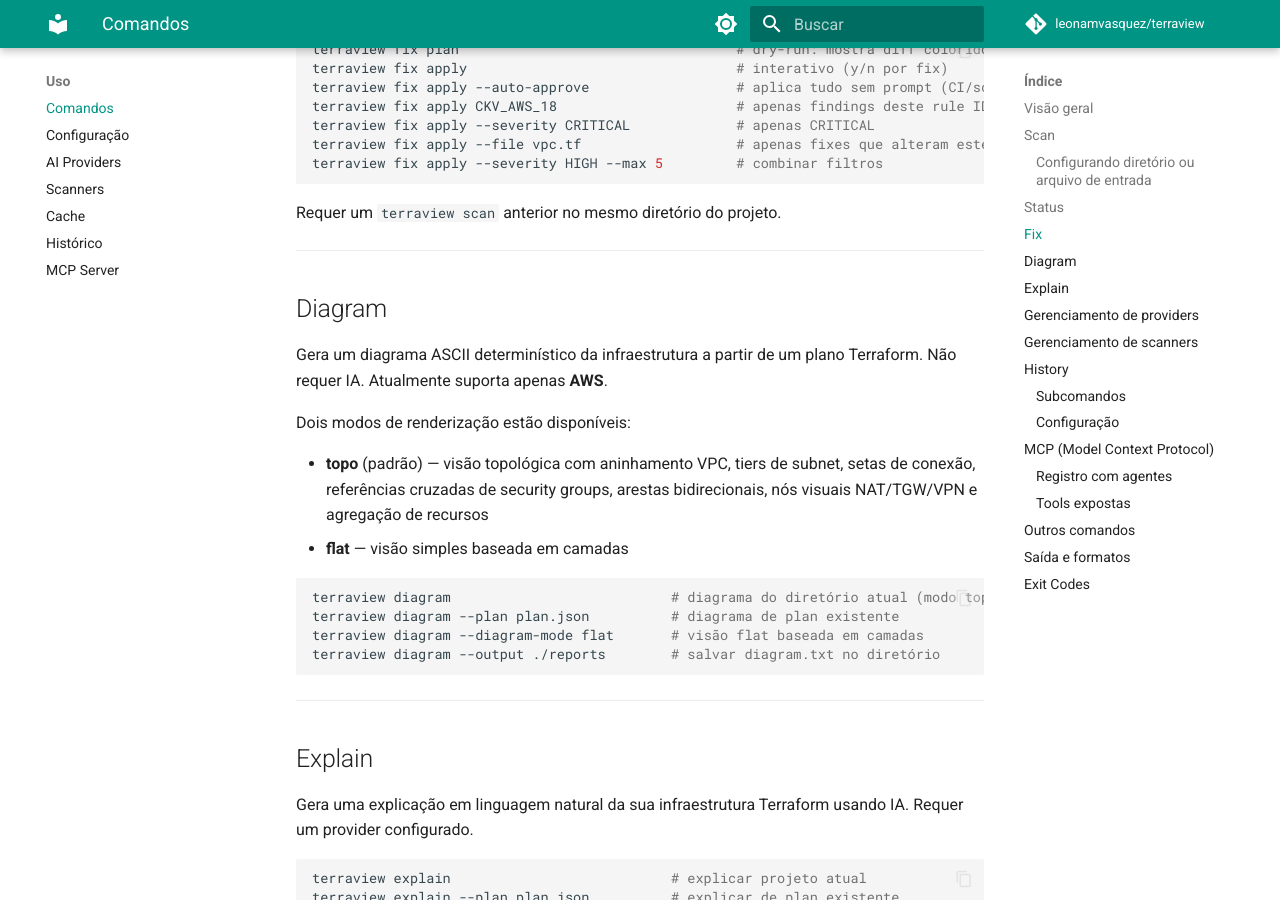
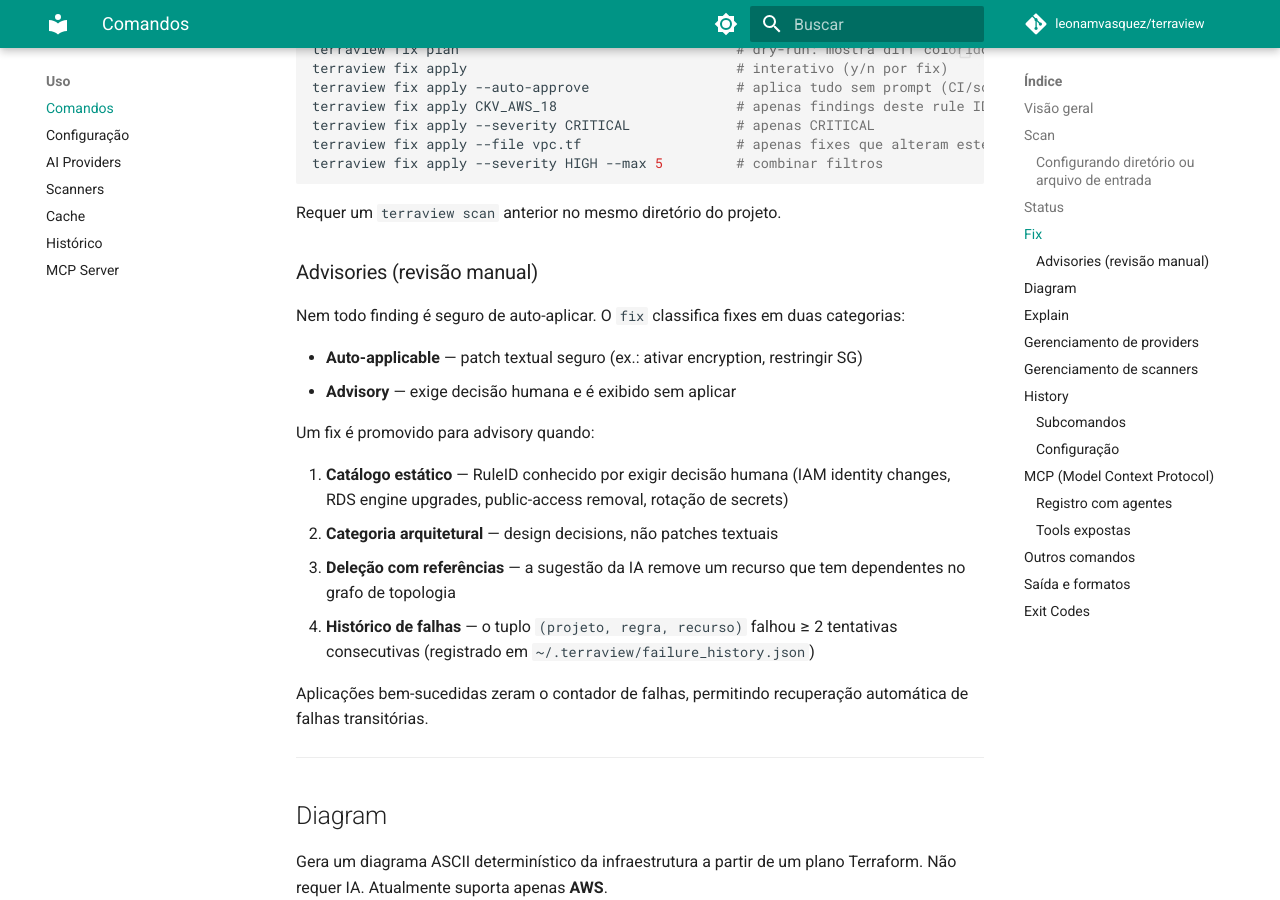
Before and after one commit to leonamvasquez/terraview, an MkDocs documentation site: the page built from docs/usage/commands.md, in a window 1280 px wide and 900 px high, scrolled down 2396 px. Built offline with MkDocs 1.6.1 and Material for MkDocs 9.7.7, drawn with Linux system fonts in a browser that asks for light colours; comment, search, counter and statistics services are not loaded.

Commit message:
docs: documentar advisory classifier, project context e failure history
- CHANGELOG: seção Unreleased descrevendo classificador multi-sinal, catálogo de regras advisory, histórico de falhas, project context, fixes de UX
- docs/usage/commands.md: nova seção 'Advisories (revisão manual)' explicando os 4 sinais de promoção

````diff
--- a/docs/usage/commands.md
+++ b/docs/usage/commands.md
@@ -120,6 +120,22 @@ terraview fix apply --severity HIGH --max 5         # combinar filtros
 ```
 
 Requer um `terraview scan` anterior no mesmo diretório do projeto.
+
+### Advisories (revisão manual)
+
+Nem todo finding é seguro de auto-aplicar. O `fix` classifica fixes em duas categorias:
+
+- **Auto-applicable** — patch textual seguro (ex.: ativar encryption, restringir SG)
+- **Advisory** — exige decisão humana e é exibido sem aplicar
+
+Um fix é promovido para advisory quando:
+
+1. **Catálogo estático** — RuleID conhecido por exigir decisão humana (IAM identity changes, RDS engine upgrades, public-access removal, rotação de secrets)
+2. **Categoria arquitetural** — design decisions, não patches textuais
+3. **Deleção com referências** — a sugestão da IA remove um recurso que tem dependentes no grafo de topologia
+4. **Histórico de falhas** — o tuplo `(projeto, regra, recurso)` falhou ≥ 2 tentativas consecutivas (registrado em `~/.terraview/failure_history.json`)
+
+Aplicações bem-sucedidas zeram o contador de falhas, permitindo recuperação automática de falhas transitórias.
 
 ---
 
````
Also changed, not shown: CHANGELOG.md (+25 -0 lines).
